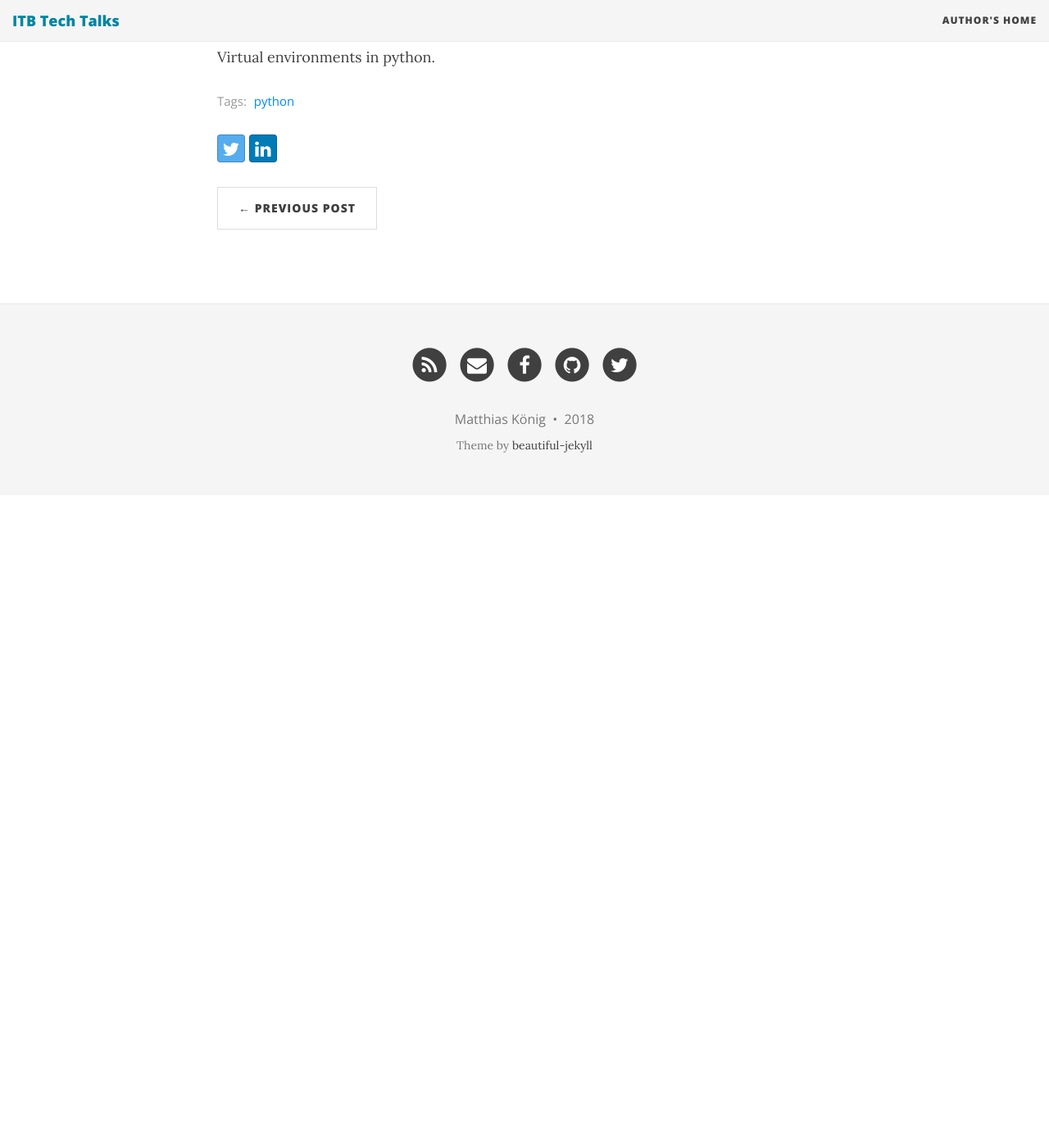
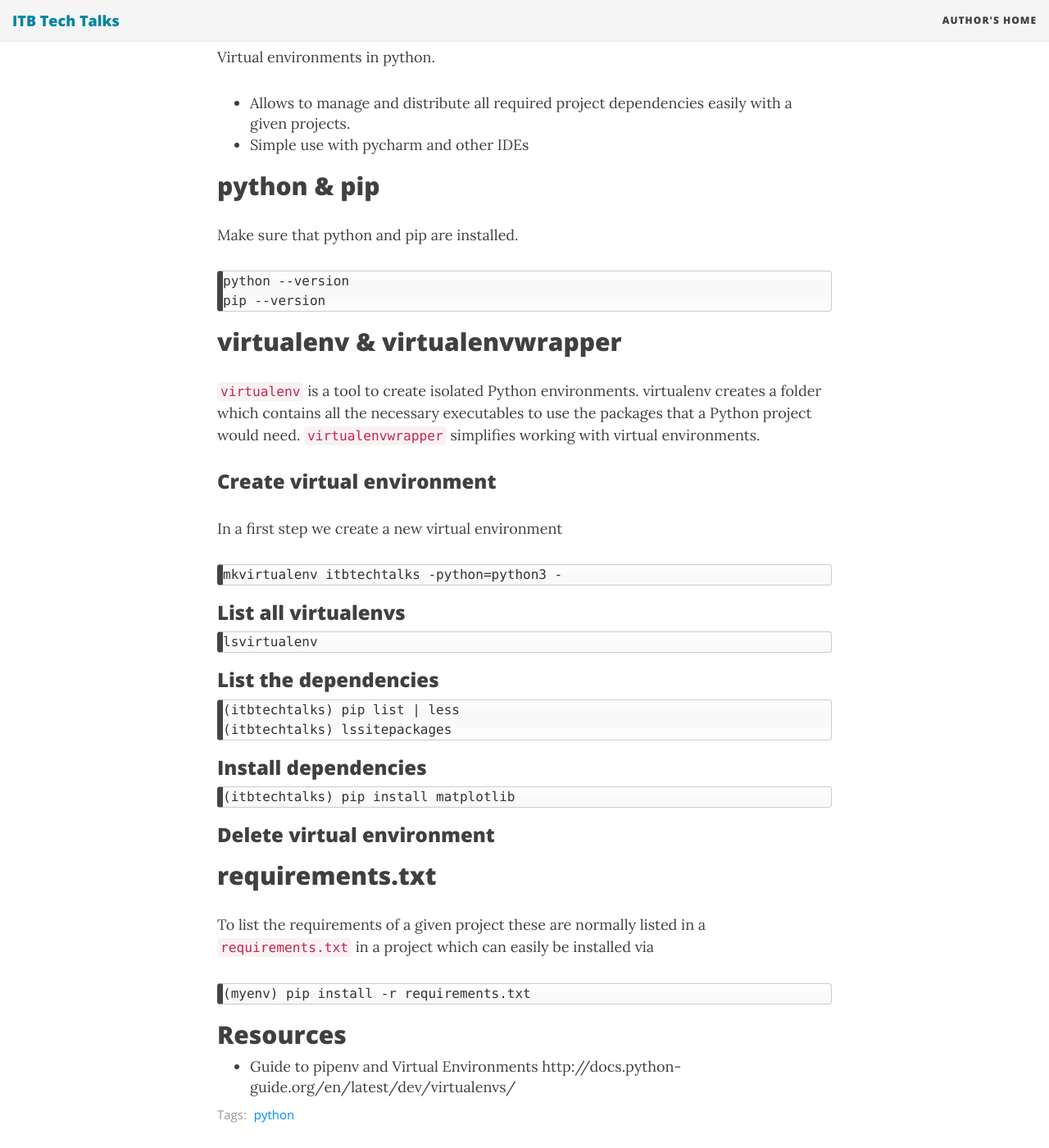
Before and after one commit to matthiaskoenig/itbtechtalks, a Jekyll site: the page built from _posts/2018-03-05-02_virtualenv.md, in a window 1280 px wide and 1400 px high, scrolled down 270 px. Shown: the whole window at 82% size. Built offline with Jekyll 4.4.1, drawn with Linux system fonts in a browser that asks for light colours; nearby versions of some CDN libraries; before the commit the page ends 900 px from its top, so only the background shows below that.

Commit message:
working on example for virtualenv

````diff
--- a/_posts/2018-03-05-02_virtualenv.md
+++ b/_posts/2018-03-05-02_virtualenv.md
@@ -6,3 +6,58 @@ tags: [python]
 ---
 
 Virtual environments in python.
+* Allows to manage and distribute all required project dependencies easily with a given projects.
+* Simple use with pycharm and other IDEs
+
+## python & pip
+Make sure that python and pip are installed.
+```
+python --version
+pip --version
+```
+
+
+## virtualenv & virtualenvwrapper
+
+`virtualenv` is a tool to create isolated Python environments. virtualenv creates a folder which contains all the necessary executables to use the packages that a Python project would need.
+`virtualenvwrapper` simplifies working with virtual environments.
+
+### Create virtual environment
+In a first step we create a new virtual environment
+```
+mkvirtualenv itbtechtalks -python=python3 -
+```
+
+### List all virtualenvs
+```
+lsvirtualenv
+```
+
+
+### List the dependencies
+```
+(itbtechtalks) pip list | less
+(itbtechtalks) lssitepackages
+```
+
+### Install dependencies
+```
+(itbtechtalks) pip install matplotlib
+```
+
+
+### Delete virtual environment
+
+
+## requirements.txt
+To list the requirements of a given project these are normally listed in a `requirements.txt` in a project which can easily be installed via
+```
+(myenv) pip install -r requirements.txt
+```
+
+
+
+## Resources
+
+* Guide to pipenv and Virtual Environments
+http://docs.python-guide.org/en/latest/dev/virtualenvs/
--- /dev/null
+++ b/talks/02_virtualenv/requirements.txt
@@ -0,0 +1,3 @@
+pandas
+matplotlib
+tellurium
````
Also changed, not shown: talks/02_virtualenv/tutorial.md (deleted, +0 -7 lines), 1 other file.
